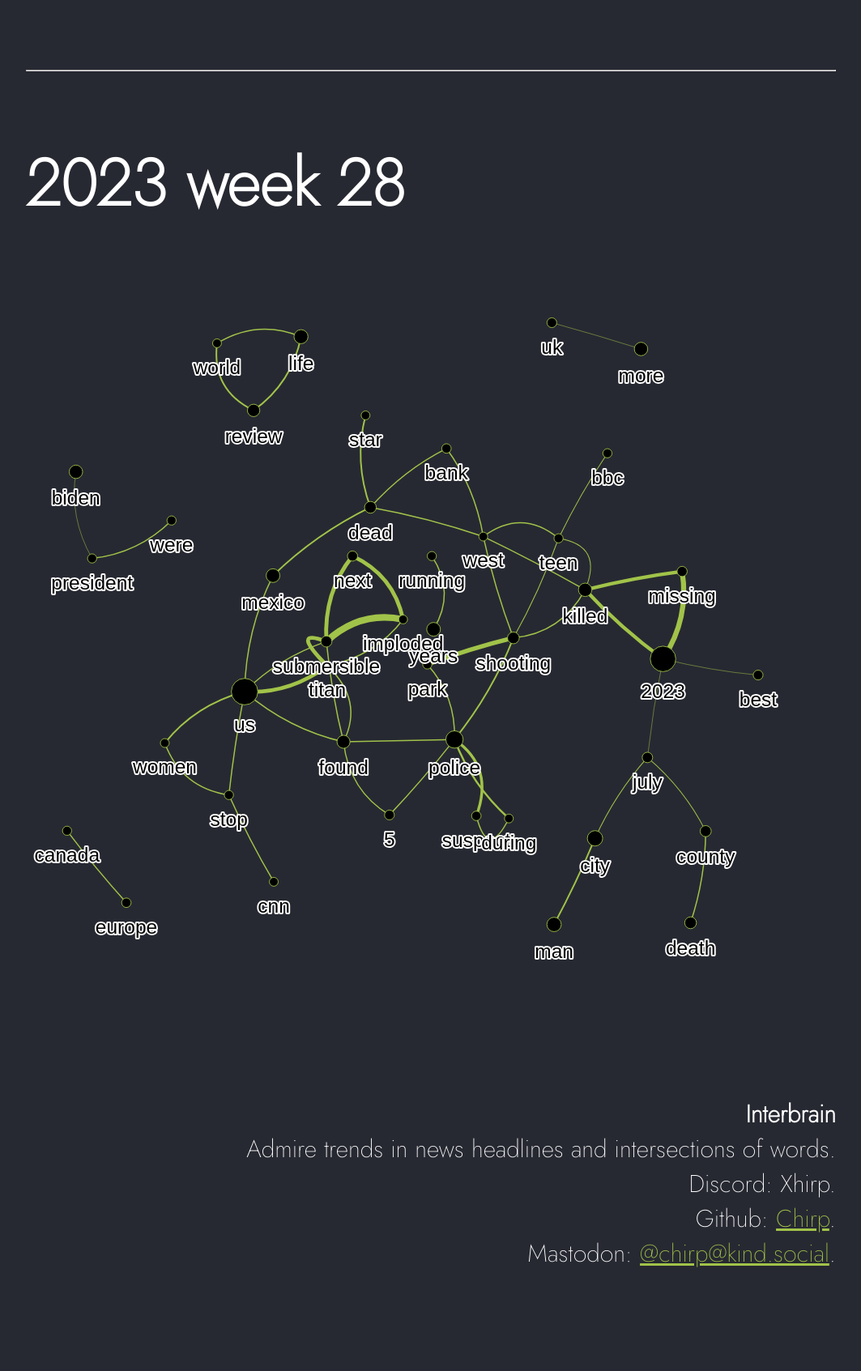
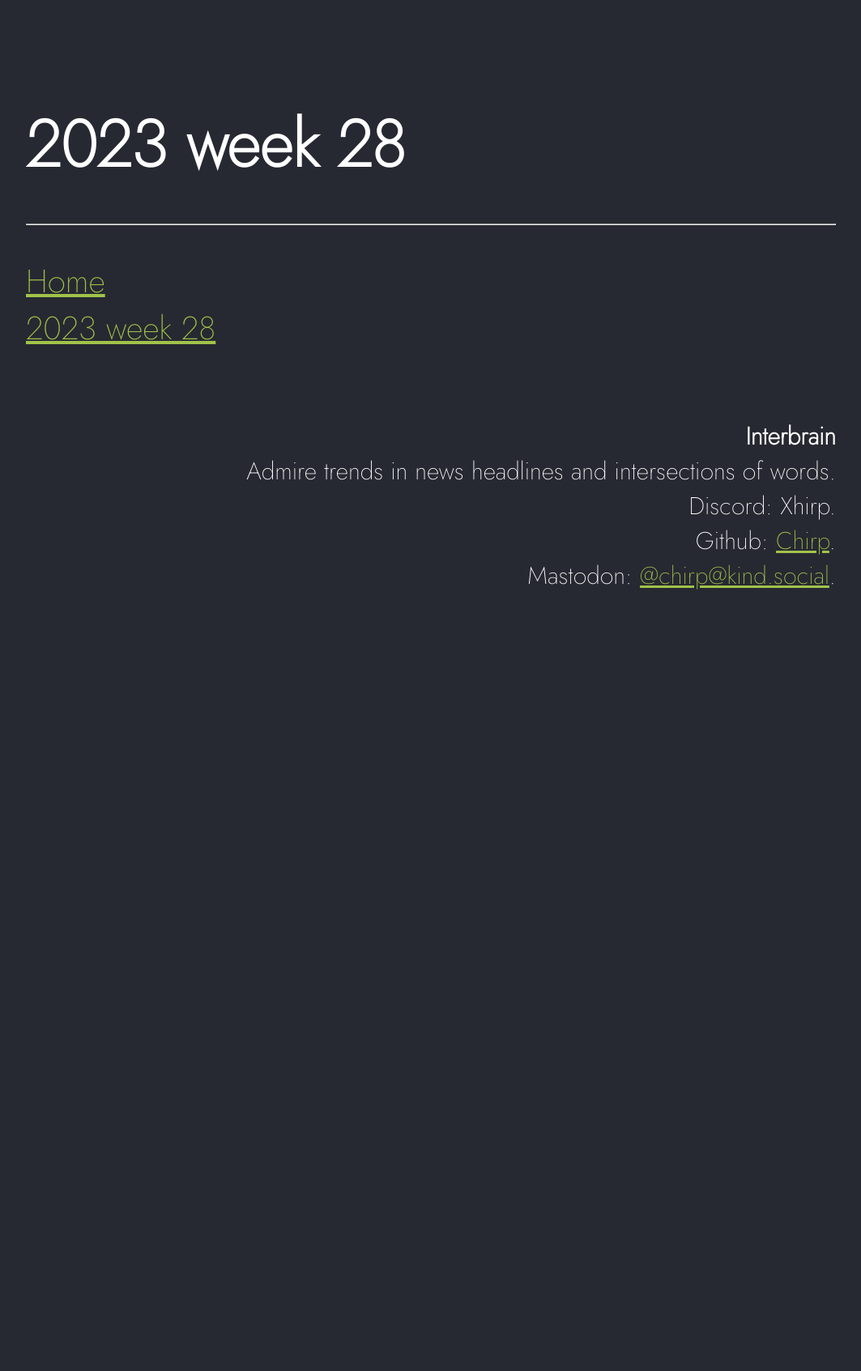
Before and after one commit to Squalm/freebrain-site, a Jekyll site: the page built from site/_posts/2023-07-16-w28.md, in a window 1280 px wide. Shown: the whole page at 81% size, without its empty margins (108-1171 px from the left). Built offline with Jekyll 4.4.1, drawn with Linux system fonts in a browser that asks for light colours; after the commit the page ends 900 px from its top, so only the background shows below that.

Commit message:
add new post layout

```diff
--- /dev/null
+++ b/site/_layouts/post.html
@@ -0,0 +1,14 @@
+---
+layout: default
+---
+<br>
+<h1>{{ page.title }}</h1>
+{{ content }}
+
+<hr>
+
+<p><a href="/">Home</a><br />
+{% for post in site.posts %}
+    <a href="{{ post.url }}">{{post.title}}</a><br />
+{% endfor %}
+</p>
```
Also changed, not shown: site/_posts/2023-07-16-w28.md (+1 -1 lines).
